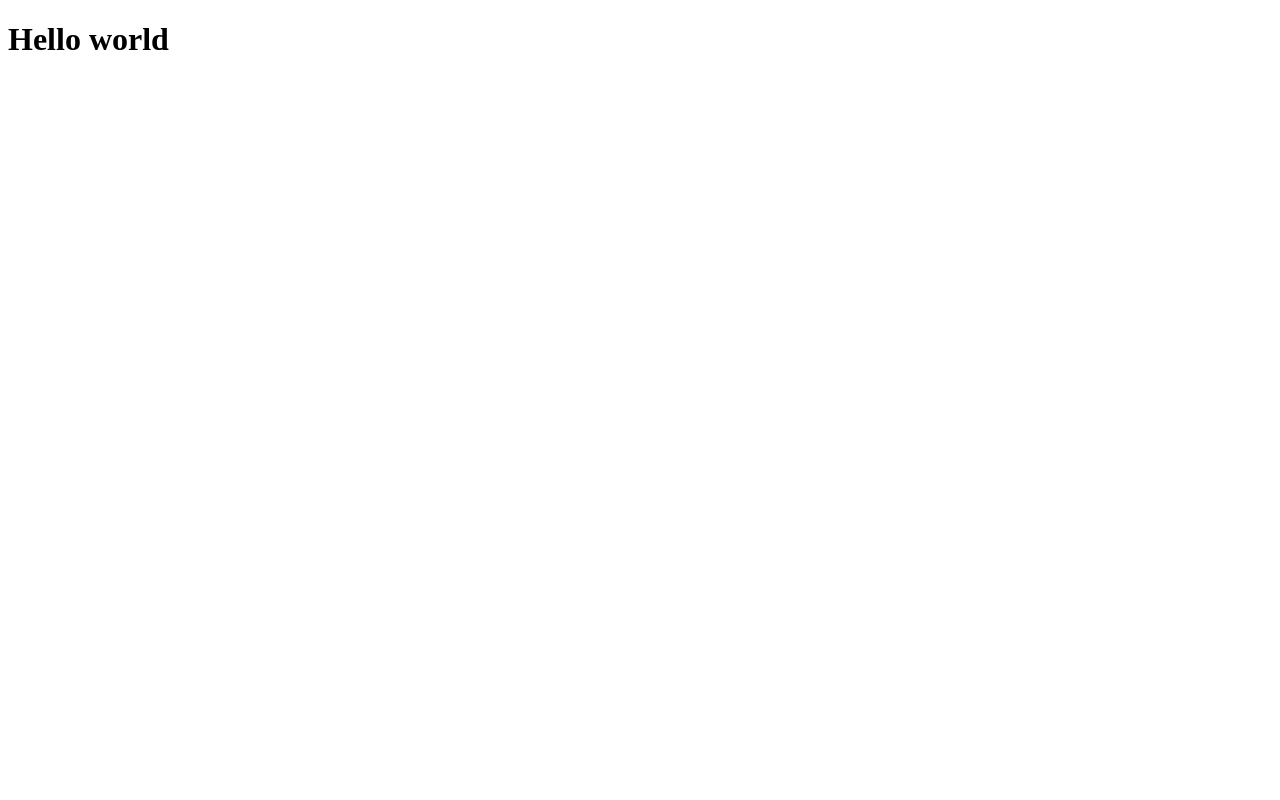
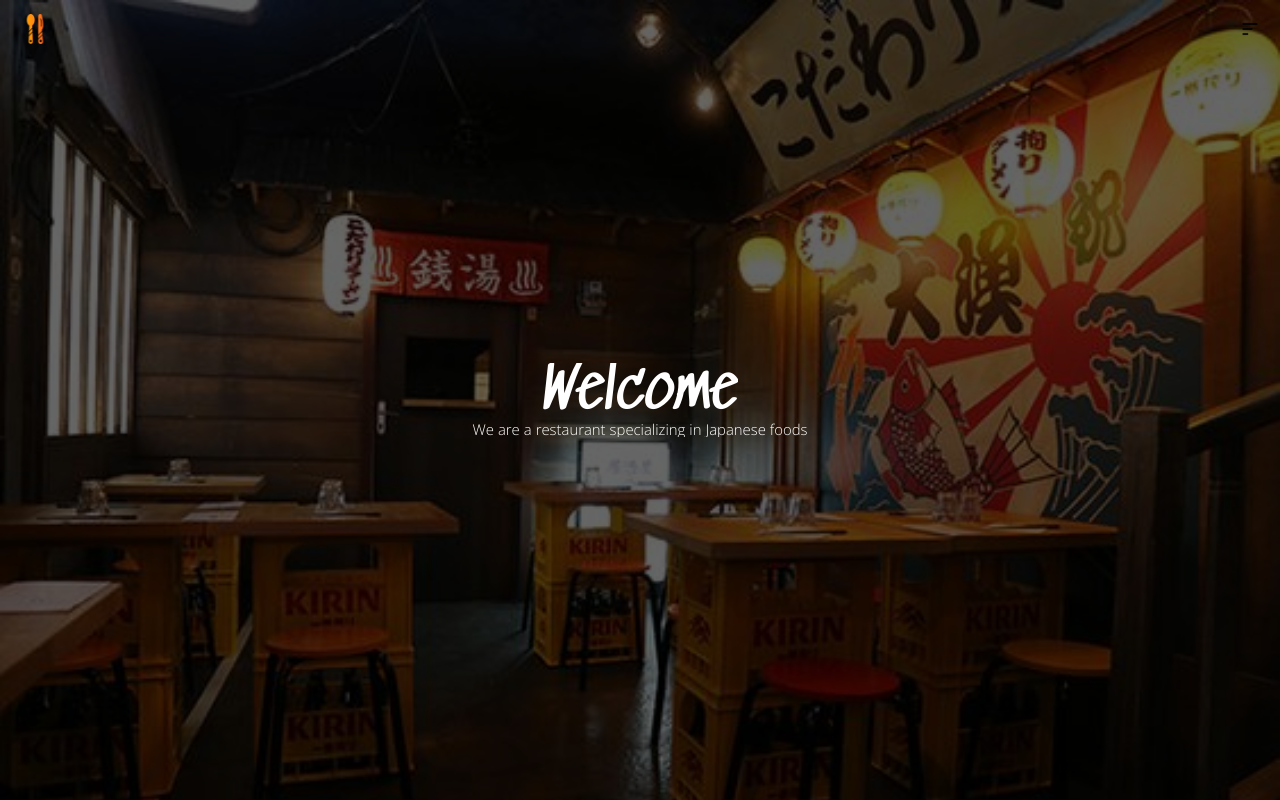
Before and after one commit to Andrianjaka-Tony/Challenge-restau, a plain HTML site: page index.html in a window 1280 px wide. Drawn offline with Linux system fonts and the light colour scheme.

Commit message:
header animation

```diff
--- /dev/null
+++ b/assets/css/header.css
@@ -0,0 +1,56 @@
+.landing {
+  width: 100vw;
+  height: 100vh;
+}
+
+.bg-image-header {
+  position: absolute;
+  top: 0;
+  left: 0;
+  height: 100vh;
+  width: 100vw;
+  background-image: url(../images/header-bg.jpg);
+  background-repeat: no-repeat;
+  background-size: cover;
+  filter: brightness(0.4);
+}
+
+.text-container {
+  position: absolute;
+  top: 0;
+  left: 0;
+  height: 100vh;
+  width: 100vw;
+  display: flex;
+  flex-direction: column;
+  align-items: center;
+  justify-content: center;
+  color: white;
+}
+
+.text-container h1 {
+  font-size: 4rem;
+  font-family: title;
+  overflow: hidden;
+  display: flex;
+}
+
+.welcome-text {
+  transform: translateY(70px);
+  opacity: 0;
+}
+
+.animation-text {
+  width: 90vw;
+  display: inline-flex;
+  justify-content: center;
+  gap: 4px;
+  font-family: light-text;
+  font-size: 1rem;
+  overflow-y: hidden;
+}
+
+.animation-text span {
+  transform: translateY(50px);
+  opacity: 0;
+}
--- /dev/null
+++ b/assets/css/navbar.css
@@ -0,0 +1,24 @@
+.navbar {
+  position: fixed;
+  top: 0;
+  left: 0;
+  width: 100vw;
+  height: 60px;
+  z-index: 25;
+  display: flex;
+  align-items: center;
+  justify-content: space-between;
+}
+
+.navbar-icon-container {
+  padding: 0 20px;
+}
+
+.logo {
+  height: 30px;
+}
+
+.hamburger-icon {
+  width: 20px;
+  cursor: pointer;
+}
--- /dev/null
+++ b/assets/css/reset.css
@@ -0,0 +1,152 @@
+@font-face {
+  font-family: title;
+  src: url(../font/SedgwickAve-Regular.ttf);
+}
+
+@font-face {
+  font-family: light-text;
+  src: url(../font/OpenSans-Light.ttf);
+}
+
+@font-face {
+  font-family: regular-text;
+  src: url(../font/OpenSans-Regular.ttf);
+}
+
+:root {
+  font-size: calc(100vw / 86);
+}
+
+html,
+body {
+  overflow-x: hidden;
+}
+
+*::-webkit-scrollbar {
+  display: none;
+}
+
+html,
+body,
+div,
+span,
+applet,
+object,
+iframe,
+h1,
+h2,
+h3,
+h4,
+h5,
+h6,
+p,
+blockquote,
+pre,
+a,
+abbr,
+acronym,
+address,
+big,
+cite,
+code,
+del,
+dfn,
+em,
+img,
+ins,
+kbd,
+q,
+s,
+samp,
+small,
+strike,
+strong,
+sub,
+sup,
+tt,
+var,
+b,
+u,
+i,
+center,
+dl,
+dt,
+dd,
+ol,
+ul,
+li,
+fieldset,
+form,
+label,
+legend,
+table,
+caption,
+tbody,
+tfoot,
+thead,
+tr,
+th,
+td,
+article,
+aside,
+canvas,
+details,
+embed,
+figure,
+figcaption,
+footer,
+header,
+hgroup,
+menu,
+nav,
+output,
+ruby,
+section,
+summary,
+time,
+mark,
+audio,
+video {
+  margin: 0;
+  padding: 0;
+  border: 0;
+  font-size: 100%;
+  font: inherit;
+  vertical-align: baseline;
+}
+/* HTML5 display-role reset for older browsers */
+article,
+aside,
+details,
+figcaption,
+figure,
+footer,
+header,
+hgroup,
+menu,
+nav,
+section {
+  display: block;
+}
+body {
+  line-height: 1;
+}
+ol,
+ul {
+  list-style: none;
+}
+blockquote,
+q {
+  quotes: none;
+}
+blockquote:before,
+blockquote:after,
+q:before,
+q:after {
+  content: "";
+  content: none;
+}
+table {
+  border-collapse: collapse;
+  border-spacing: 0;
+}
--- /dev/null
+++ b/assets/js/anime-text.js
@@ -0,0 +1,21 @@
+let words = document.querySelectorAll(".animation-text span");
+let title = document.querySelector(".welcome-text");
+
+let property = {
+  transform: "translateY(0)",
+  opacity: 1,
+};
+
+title.animate(property, {
+  duration: 300,
+  fill: "forwards",
+});
+let delay = 500;
+words.forEach((word) => {
+  word.animate(property, {
+    duration: 600,
+    delay: delay,
+    fill: "forwards",
+  });
+  delay += 70;
+});
--- a/index.html
+++ b/index.html
@@ -5,10 +5,47 @@
   <meta http-equiv="X-UA-Compatible" content="IE=edge">
   <meta name="viewport" content="width=device-width, initial-scale=1.0">
   <title>Document</title>
+
+  <!-- * CSS Links begin -->
+  <link rel="stylesheet" href="./assets/css/reset.css">
+  <link rel="stylesheet" href="./assets/css/navbar.css">
+  <link rel="stylesheet" href="./assets/css/header.css">
+  <!-- * CSS Links end -->
+
 </head>
 <body>
 
-  <h1>Hello world</h1>
+  <nav class="navbar">
+    <div class="navbar-icon-container">
+      <img src="./assets/images/logo.ico" alt="Logo du restaurant" class="logo">
+    </div>
+    <div class="navbar-icon-container">
+      <img src="./assets/images/hamburger.ico" alt="Icon du menu hamburger" class="hamburger-icon">
+    </div>
+  </nav>
+
+  <header class="landing">
+    <div class="bg-image-header"></div>
+    <div class="text-container">
+      <h1>
+        <span class="welcome-text">Welcome</span>
+      </h1>
+      <div class="animation-text">
+        <span>We</span>
+        <span>are</span>
+        <span>a</span>
+        <span>restaurant</span>
+        <span>specializing</span>
+        <span>in</span>
+        <span>Japanese</span>
+        <span>foods</span>
+      </div>
+    </div>
+  </header>
+
+  <!-- * JS Links begin -->
+  <script src="./assets/js/anime-text.js" defer></script>
+  <!-- * JS Links end -->
 
 </body>
 </html>
```
Also changed, not shown: assets/font/OpenSans-Light.ttf (added), assets/font/OpenSans-Regular.ttf (added), assets/font/SedgwickAve-Regular.ttf (added), assets/images/hamburger.ico (added), assets/images/header-bg.jpg (added), assets/js/main.js (added), 1 other file.
